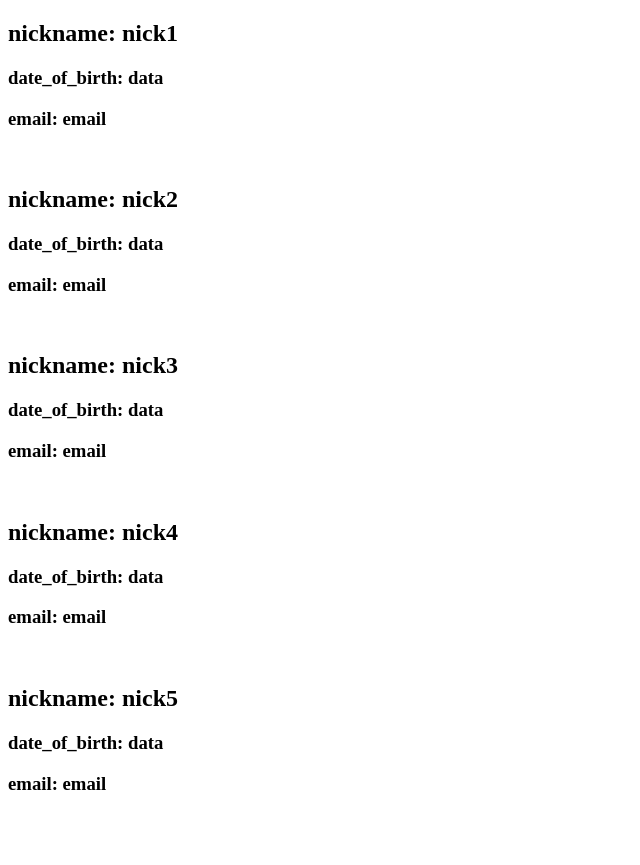
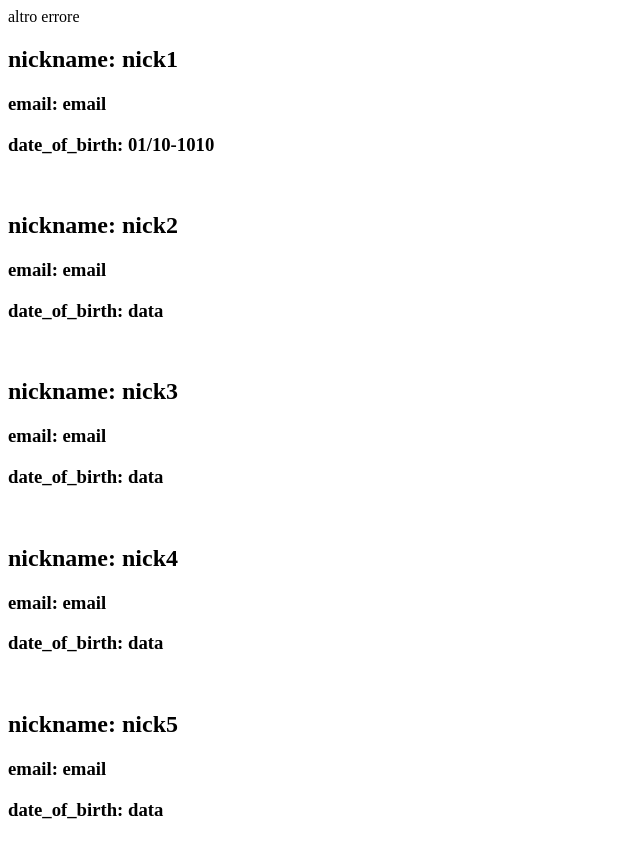
Before and after one commit to laura-caldaronello/php-oop-2, a PHP site: page / in a window 1280 px wide. Shown: the whole page, without its empty margins (0-640 px from the left). Before the commit the page ends 790 px from the top, so only its background shows below. Run offline with PHP 8.4, Linux system fonts and the light colour scheme.

Commit message:
passo a caso

```diff
--- a/User.php
+++ b/User.php
@@ -1,14 +1,17 @@
 <?php
+
+require __DIR__ . '/traits.php';
 
 define('TODAY',date("d-m-Y"));
 
 class User {
+
+    use PersonalData;
+
     private $id;
     public $nickname;
     private $member_from = TODAY;
     private $post_number = 0;
-    public $date_of_birth;
-    public $email;
     private $level = 1;
 
     function __construct($_nickname,$_date_of_birth,$_email) {
@@ -17,6 +20,4 @@ class User {
         $this->email = $_email;
     }
 
-
-
 }
--- a/index.php
+++ b/index.php
@@ -12,7 +12,9 @@
         ini_set('display_errors',1);
         require __DIR__ . '/User.php';
 
-        $user1 = new User('nick1','data','email');
+        $user1 = new User('nick1','01/10-1010','email');
+        $user1->checkDate();
+
         $user2 = new User('nick2','data','email');
         $user3 = new User('nick3','data','email');
         $user4 = new User('nick4','data','email');
@@ -24,8 +26,6 @@
             $userArray[] = ${'user'.$i};
             $i = $i + 1;
         }
-
-
 
         foreach($userArray as $user) {
             foreach($user as $property => $value) {
--- /dev/null
+++ b/traits.php
@@ -0,0 +1,25 @@
+<?php
+
+trait PersonalData {
+    //public $date_of_birth;
+    public $email;
+
+    function checkDate() {
+        if (strlen($this->date_of_birth) != 10) {
+            echo 'errore';
+        }
+        else {
+            $day = $this->date_of_birth[0] . $this->date_of_birth[1];
+            $month = $this->date_of_birth[3] . $this->date_of_birth[4];
+            $year = $this->date_of_birth[6] . $this->date_of_birth[7] . $this->date_of_birth[8] . $this->date_of_birth[9];
+            $dateString = $day . '-' . $month . '-' . $year;
+            if (is_numeric($day) && is_numeric($month) && is_numeric($year) && $dateString == $this->date_of_birth) {
+               $this->date_of_birth = $dateString;
+            }
+            else {
+                echo 'altro errore';
+            }
+        }
+    }
+
+}
```
